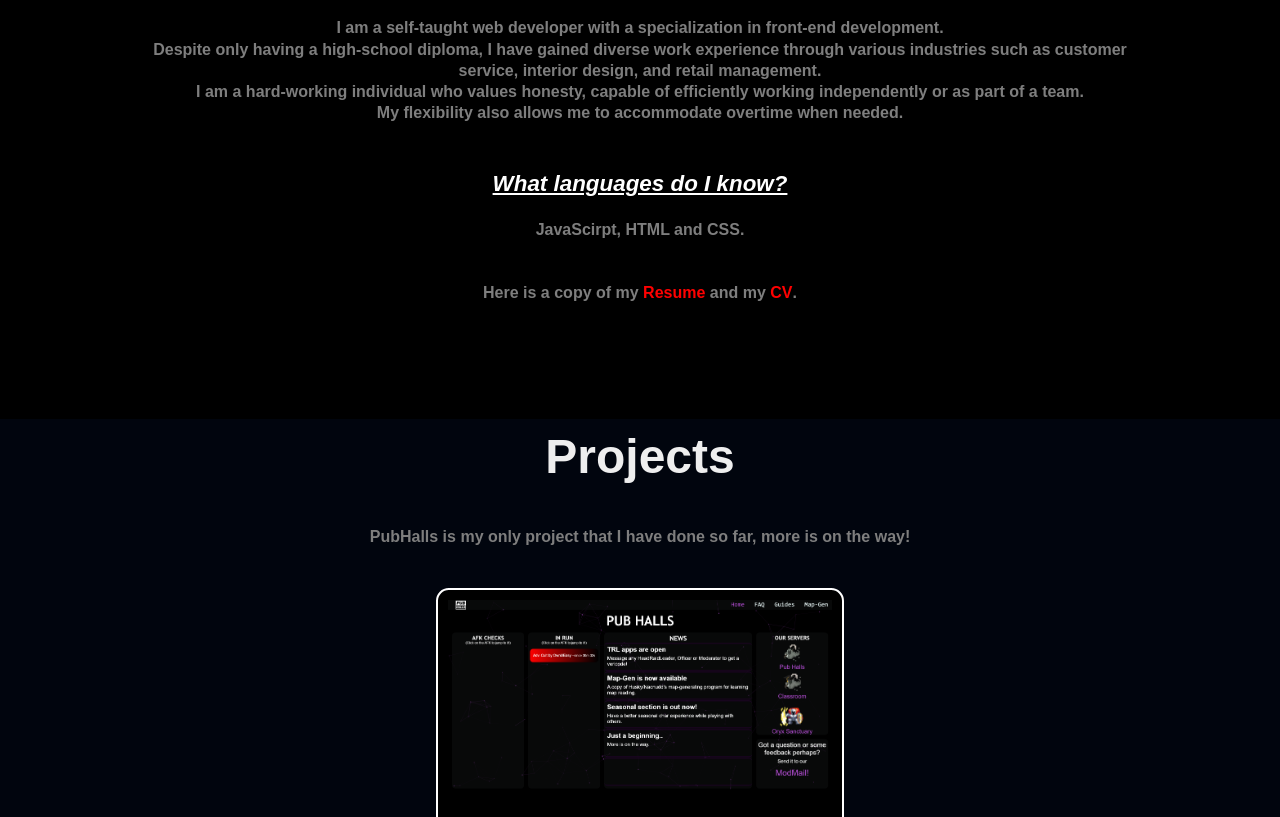
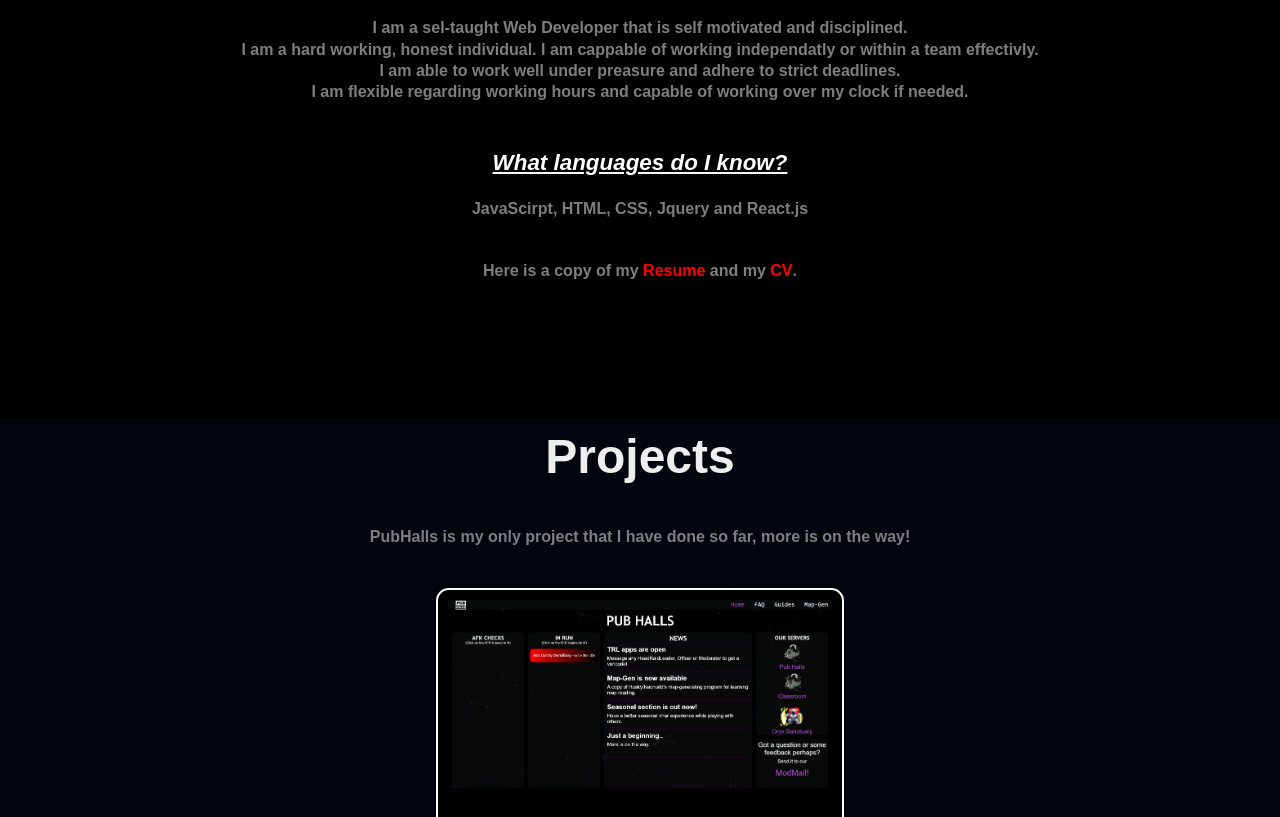
Before and after one commit to IYawar/Portfolio, a plain HTML site: page index.html in a window 1280 px wide. Shown: the part 1131-1948 px from the top of the page. Drawn offline with nearby package versions, Linux system fonts and the light colour scheme; a web font is replaced by a local one.

Commit message:
Update index.html

```diff
--- a/index.html
+++ b/index.html
@@ -36,12 +36,12 @@
             <h1>About me</h1>
         <h3>Who am i?</h3>
         <img src="images/Yawar.png" alt="Muhamad Mustafa">
-        <p>I am a self-taught web developer with a specialization in front-end development.<br>
-        Despite only having a high-school diploma, I have gained diverse work experience through various industries such as customer service, interior design, and retail management.<br>
-        I am a hard-working individual who values honesty, capable of efficiently working independently or as part of a team.<br>
-        My flexibility also allows me to accommodate overtime when needed.<br>
+        <p>I am a sel-taught Web Developer that is self motivated and disciplined.<br>
+        I am a hard working, honest individual. I am cappable of working independatly or within a team effectivly.<br>
+        I am able to work well under preasure and adhere to strict deadlines.<br>
+        I am flexible regarding working hours and capable of working over my clock if needed.</p>
         <h3>What languages do I know?</h3>
-        <p>JavaScirpt, HTML and CSS.</p>
+        <p>JavaScirpt, HTML, CSS, Jquery and React.js</p>
         <p>Here is a copy of my <a href="https://drive.google.com/file/d/117L_H0eVg-bmnIkT2wmeSqtuRxevFje1/view" class="highlight" target="_blank">Resume</a> and my <a href="https://drive.google.com/file/d/1l0eqc-z73zbbgtzLxThkIiHbAPliuvpp/view?usp=sharing" class="highlight" target="_blank">CV</a>.</p>
             </div>
         </section>
```
